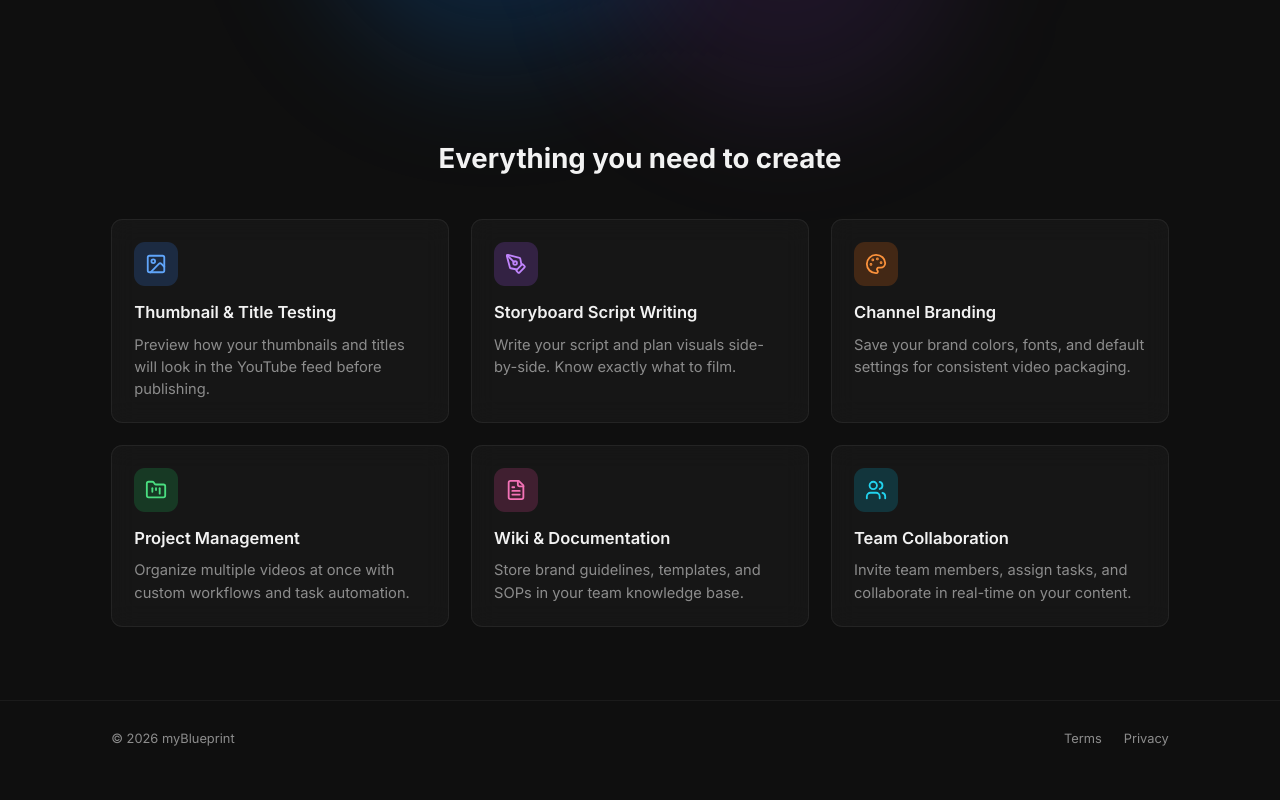
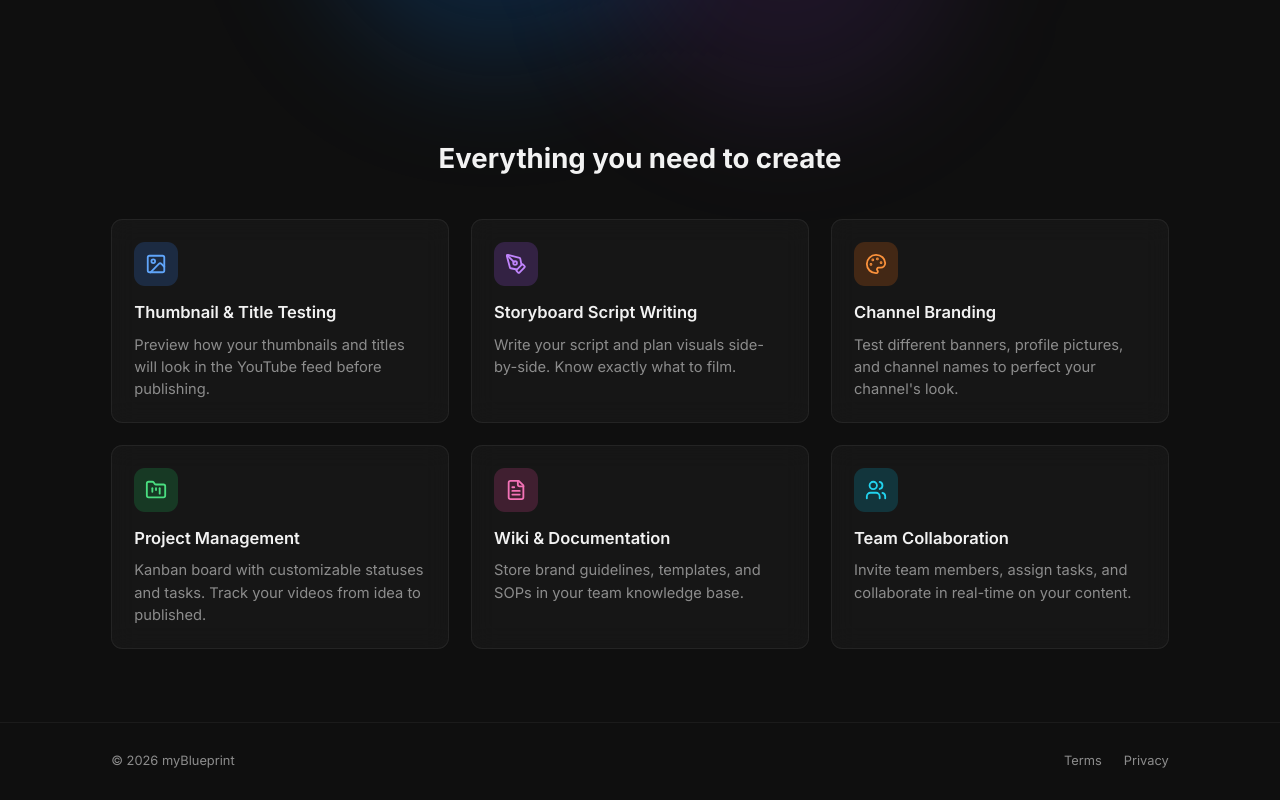
Before and after one commit to DamjanZdr/youtube-project, a Next.js app: page / in a window 1280 px wide. Shown: the part 492-1292 px from the top of the page. Before the commit the page ends 1270 px from the top, so only its background shows below. Built offline with nearby package versions, Linux system fonts and the light colour scheme; no server answers.

Commit message:
Fix feature descriptions: Channel Branding and Project Management

```diff
--- a/app/page.tsx
+++ b/app/page.tsx
@@ -160,7 +160,7 @@ export default async function Home() {
               </div>
               <h3 className="text-lg font-semibold mb-2">Channel Branding</h3>
               <p className="text-muted-foreground">
-                Save your brand colors, fonts, and default settings for consistent video packaging.
+                Test different banners, profile pictures, and channel names to perfect your channel's look.
               </p>
             </div>
           </div>
@@ -173,7 +173,7 @@ export default async function Home() {
               </div>
               <h3 className="text-lg font-semibold mb-2">Project Management</h3>
               <p className="text-muted-foreground">
-                Organize multiple videos at once with custom workflows and task automation.
+                Kanban board with customizable statuses and tasks. Track your videos from idea to published.
               </p>
             </div>
 
```
